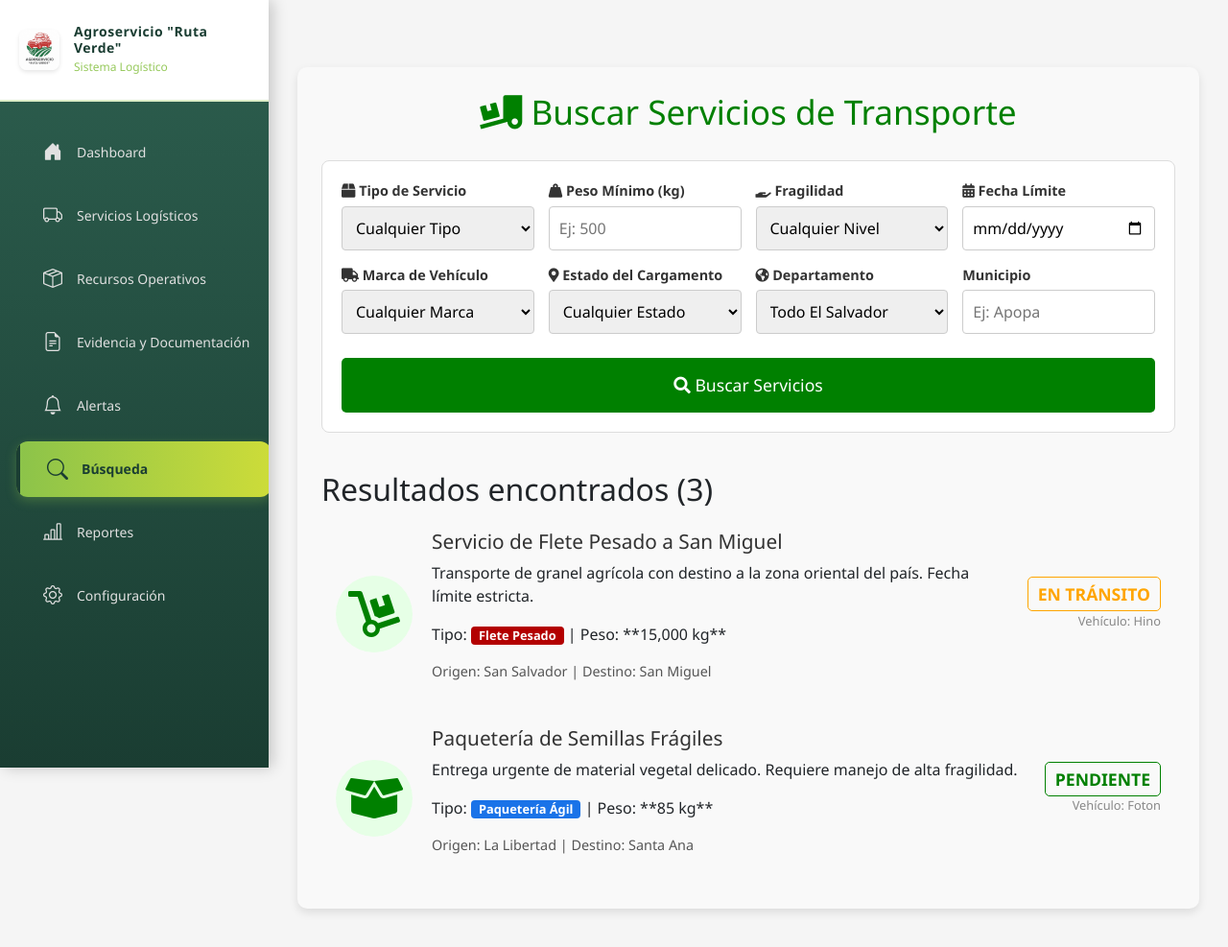
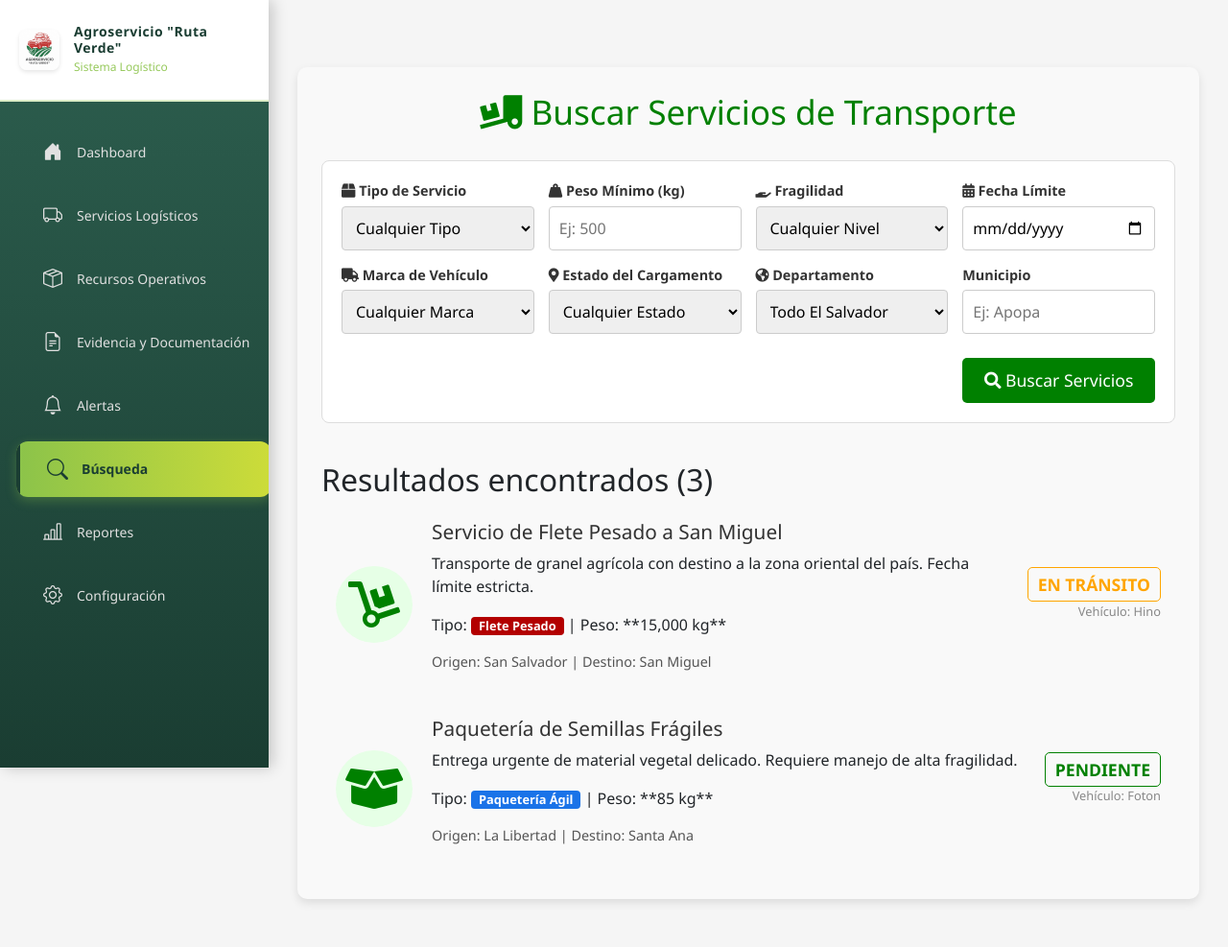
Before and after one commit to Josereph/Agroservicio_RutaVerde, a Flask app: page /busqueda in a window 1280 px wide. Shown: the top 987 px of the page at 96% size. Run offline with Flask 3, Linux system fonts and the light colour scheme; some libraries are stand-ins or nearby versions.

Commit message:
rediseño del boton de busqueda

```diff
--- a/app/static/css/busqueda.css
+++ b/app/static/css/busqueda.css
@@ -50,13 +50,12 @@
     box-sizing: border-box; /* Importante para el padding */
 }
 
-/* Botón de búsqueda que ocupa toda la fila al final */
 .search-button-full {
-    grid-column: 1 / -1; /* Ocupa de la primera a la última columna */
+    grid-column: 4 / -1;
     background-color: #008000;
     color: white;
     border: none;
-    padding: 15px 20px;
+    padding: 10px 10px;
     cursor: pointer;
     transition: background-color 0.3s ease;
     font-size: 1.1em;
```
